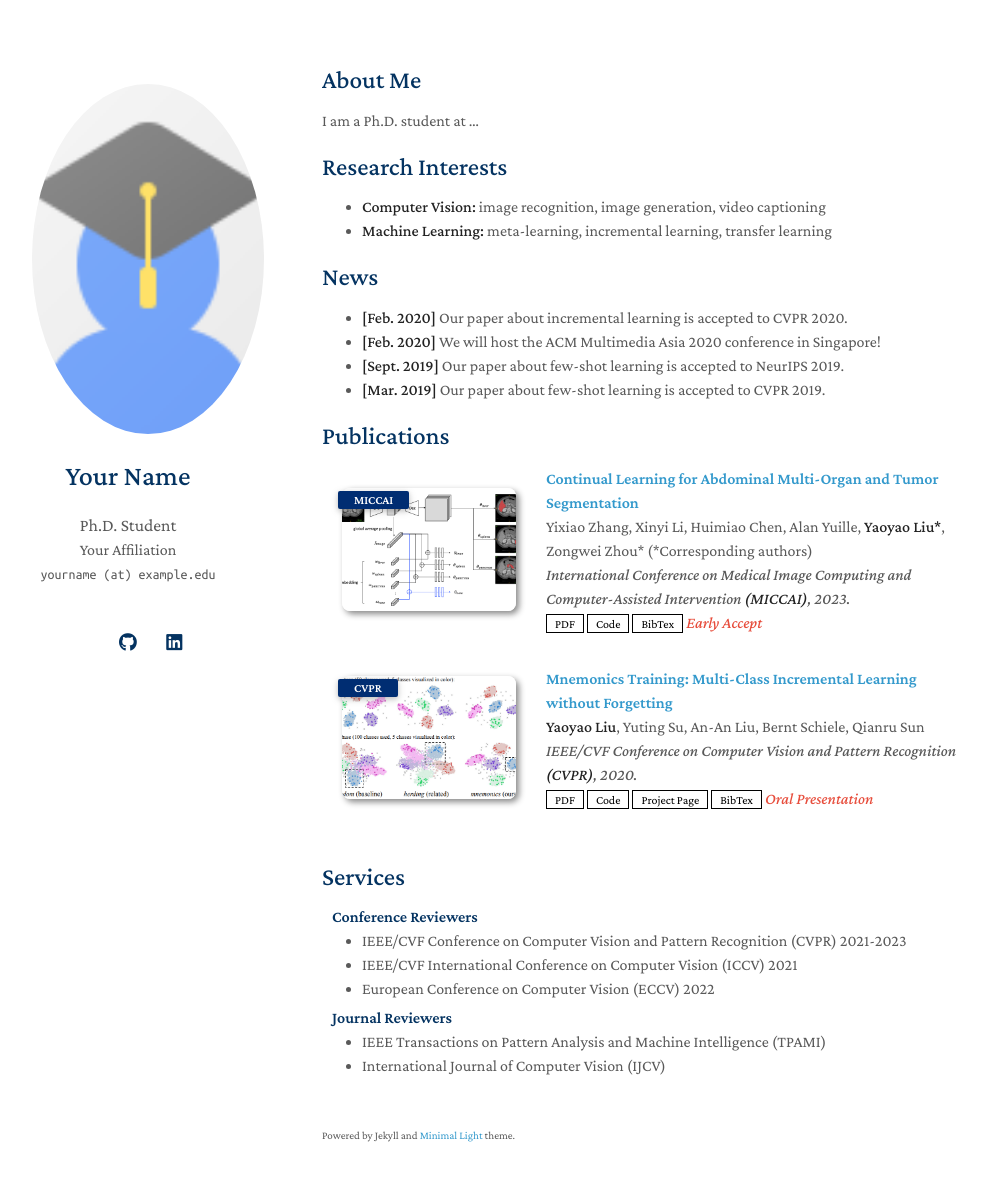
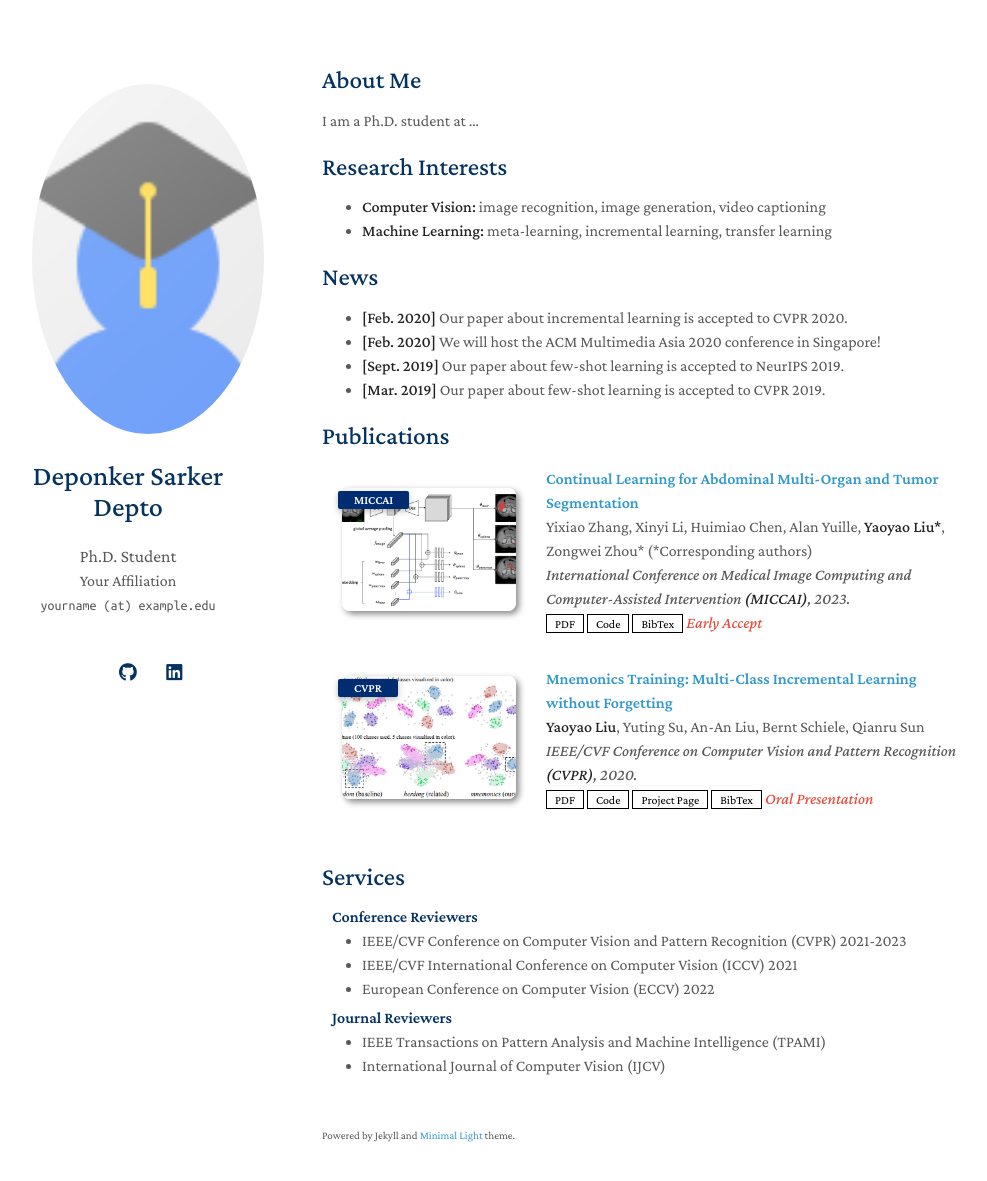
Before and after one commit to Deponker/deponker.github.io, a Jekyll site: the page built from index.md, in a window 1280 px wide and 1216 px high. Shown: the top 1181 px of the window, without its empty margins (148-1135 px from the left). Built offline with Jekyll 4.4.1, drawn with Linux system fonts in a browser that asks for light colours; a style sheet for code colours, icons or effects is not loaded; our own code applies the rules of GitHub Pages for plain Markdown files.

Commit message:
Update _config.yml

```diff
--- a/_config.yml
+++ b/_config.yml
@@ -1,5 +1,7 @@
 # Basic Information
-title: Your Name
+title: Deponker Sarker Depto
+url: "https://deponker.github.io"
+baseurl: ""
 position: Ph.D. Student
 affiliation: Your Affiliation
 email: yourname (at) example.edu
```
